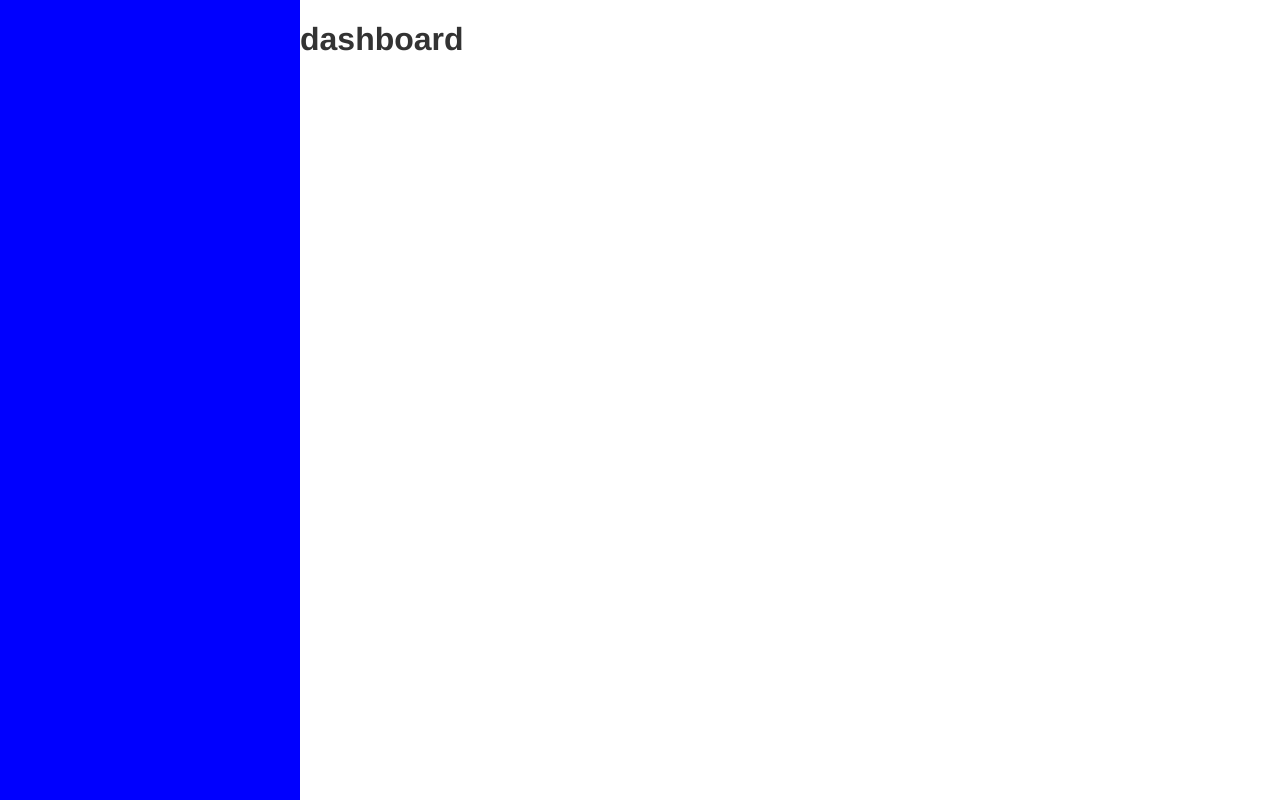
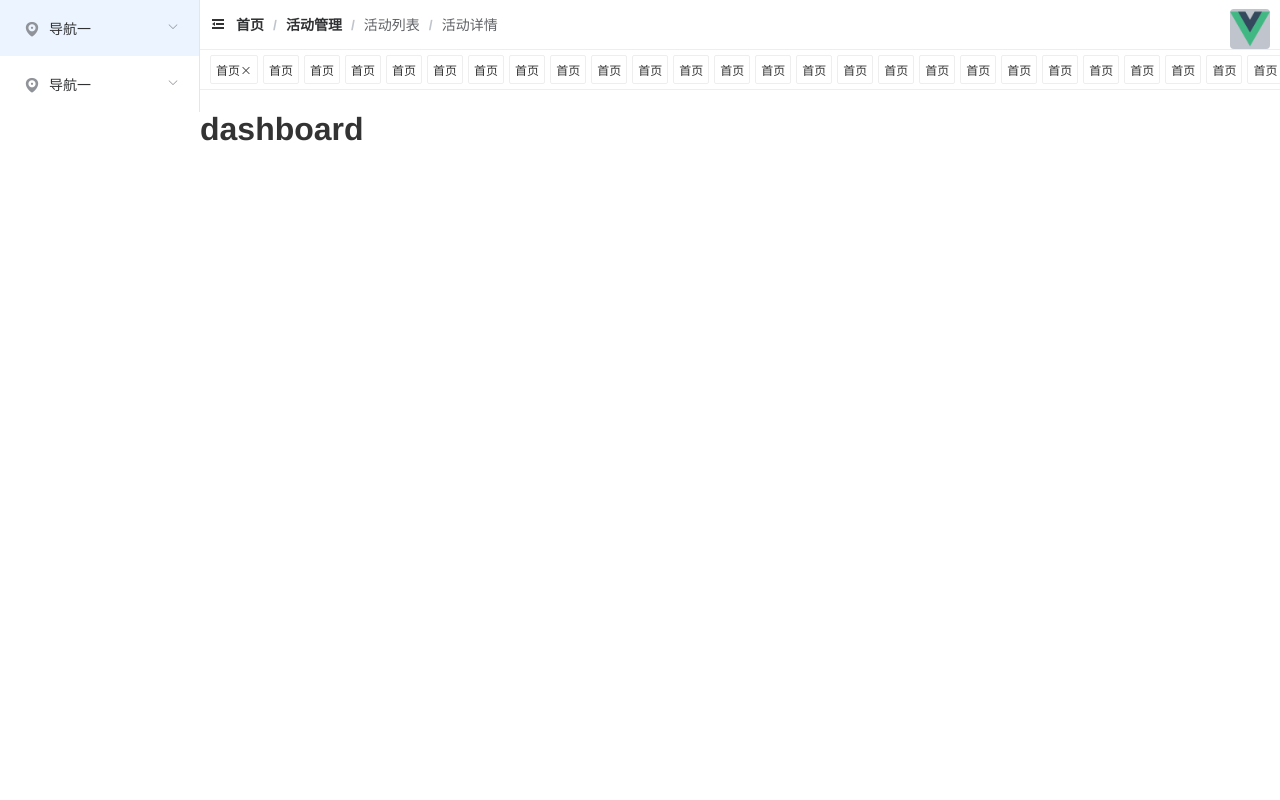
Before and after one commit to lin93h/vue3-typescript-admin, a Vue app: page /login#/dashboard in a window 1280 px wide. Built offline with nearby package versions, Linux system fonts and the light colour scheme.

Commit message:
基础结构修改

```diff
--- a/src/assets/styles/atom.scss
+++ b/src/assets/styles/atom.scss
@@ -33,3 +33,9 @@
   align-items: center;
   justify-content: center;
 }
+
+.flex-row-center-between {
+  @extend %flex-row;
+  align-items: center;
+  justify-content: space-between;
+}
--- /dev/null
+++ b/src/layout/components/NavBar.vue
@@ -0,0 +1,55 @@
+<template>
+  <div class="nav-bar-wrapper flex-row-center-between">
+    <div class="section flex-row-center-between">
+      <div class="sidebar-switch">
+        <i class="switch pointer el-icon-s-fold"></i>
+      </div>
+      <div class="crumbs-nav">
+        <el-breadcrumb separator="/">
+          <el-breadcrumb-item :to="{ path: '/' }">首页</el-breadcrumb-item>
+          <el-breadcrumb-item><a href="/">活动管理</a></el-breadcrumb-item>
+          <el-breadcrumb-item>活动列表</el-breadcrumb-item>
+          <el-breadcrumb-item>活动详情</el-breadcrumb-item>
+        </el-breadcrumb>
+      </div>
+    </div>
+    <div class="tool-bar flex-row-center-between">
+      <el-dropdown>
+        <el-avatar class="pointer" shape="square" :src="avatar"></el-avatar>
+        <template #dropdown>
+          <el-dropdown-menu>
+            <el-dropdown-item>黄金糕</el-dropdown-item>
+            <el-dropdown-item>狮子头</el-dropdown-item>
+            <el-dropdown-item>螺蛳粉</el-dropdown-item>
+          </el-dropdown-menu>
+        </template>
+      </el-dropdown>
+    </div>
+  </div>
+</template>
+
+<script>
+import Avatar from '@/assets/logo.png'
+export default {
+  data() {
+    return {
+      avatar: Avatar
+    }
+  }
+}
+</script>
+
+<style lang="scss" scoped>
+.nav-bar-wrapper {
+  height: 50px;
+  padding: 0 10px;
+  background: #fff;
+  border-bottom: 1px solid #eee;
+  .sidebar-switch {
+    margin-right: 10px;
+  }
+  .tool-bar {
+    padding-top: 10px;
+  }
+}
+</style>
--- /dev/null
+++ b/src/layout/components/Sidebar.vue
@@ -0,0 +1,41 @@
+<template>
+  <div class="side-bar">
+    <el-menu :collapse="isCollapse">
+      <el-submenu index="1">
+        <template #title>
+          <i class="el-icon-location"></i>
+          <span>导航一</span>
+        </template>
+        <el-menu-item index="1-1">选项1</el-menu-item>
+        <el-menu-item index="1-2">选项2</el-menu-item>
+      </el-submenu>
+      <el-submenu index="2">
+        <template #title>
+          <i class="el-icon-location"></i>
+          <span>导航一</span>
+        </template>
+        <el-menu-item index="2-1">选项1</el-menu-item>
+        <el-menu-item index="2-2">选项2</el-menu-item>
+      </el-submenu>
+    </el-menu>
+  </div>
+
+</template>
+
+<script>
+export default {
+  data() {
+    return {
+      isCollapse: false
+    }
+  }
+}
+</script>
+
+<style lang="scss" scoped>
+.side-bar {
+  flex-shrink: 0;
+  width: 200px;
+  height: 100%;
+}
+</style>
--- /dev/null
+++ b/src/layout/components/TagsView.vue
@@ -0,0 +1,35 @@
+<template>
+  <div class="tags-view-wrapper flex-row-center">
+    <div class="tag-item pointer">
+      <span class="txt">首页</span>
+      <i class="el-icon-close"></i>
+    </div>
+    <div class="tag-item">首页</div>
+    <div class="tag-item" v-for="n in 30" :key="n">首页</div>
+  </div>
+</template>
+
+<script>
+export default {
+
+}
+</script>
+
+<style lang="scss" scoped>
+.tags-view-wrapper {
+  height: 40px;
+  background: #fff;
+  border-bottom: 1px solid #eee;
+  box-sizing: border-box;
+  padding: 0 10px;
+  overflow: scroll;
+  .tag-item {
+    flex-shrink: 0;
+    font-size: 12px;
+    padding: 5px;
+    margin-right: 5px;
+    border: 1px solid #eee;
+    border-radius: 2px;
+  }
+}
+</style>
--- a/src/layout/index.vue
+++ b/src/layout/index.vue
@@ -1,10 +1,10 @@
 <template>
   <div class="layout-wrapper flex-row">
-    <div class="side-bar"></div>
+    <sidebar></sidebar>
     <div class="main-container">
       <div class="fixed-header">
-        <div class="nav-bar"></div>
-        <div class="tags-views"></div>
+        <nav-bar></nav-bar>
+        <tags-view></tags-view>
       </div>
       <div class="app-main">
         <router-view></router-view>
@@ -14,20 +14,26 @@
 </template>
 
 <script>
+import Sidebar from '@/layout/components/Sidebar'
+import NavBar from '@/layout/components/NavBar'
+import TagsView from '@/layout/components/TagsView'
+
 export default {
-
+  components: {
+    Sidebar,
+    NavBar,
+    TagsView
+  }
 }
 </script>
 
-<style lang="scss" scoped>
+<style lang="scss">
 .layout-wrapper {
   position: relative;
   width: 100%;
   height: 100%;
-  .side-bar {
-    width: 300px;
-    height: 100%;
-    background: blue;
+  .main-container {
+    flex-grow: 1;
   }
 }
 </style>
--- a/src/views/login/index.vue
+++ b/src/views/login/index.vue
@@ -57,7 +57,7 @@ export default defineComponent({
   methods: {
     handleLogin() {
       this.onLogin()
-      if(this.flag) {
+      if (this.flag) {
         this.$router.push('/home')
       }
     }
```
